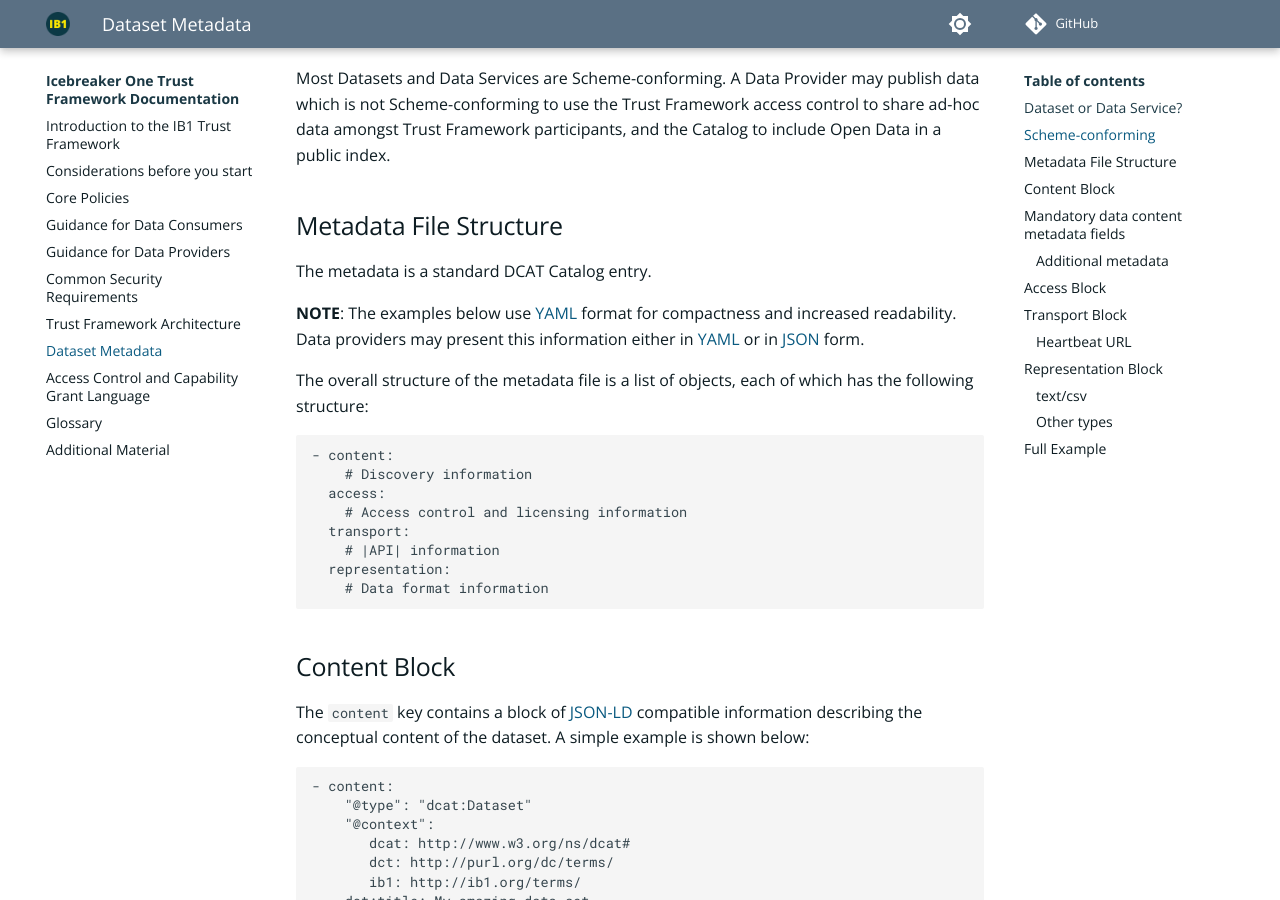
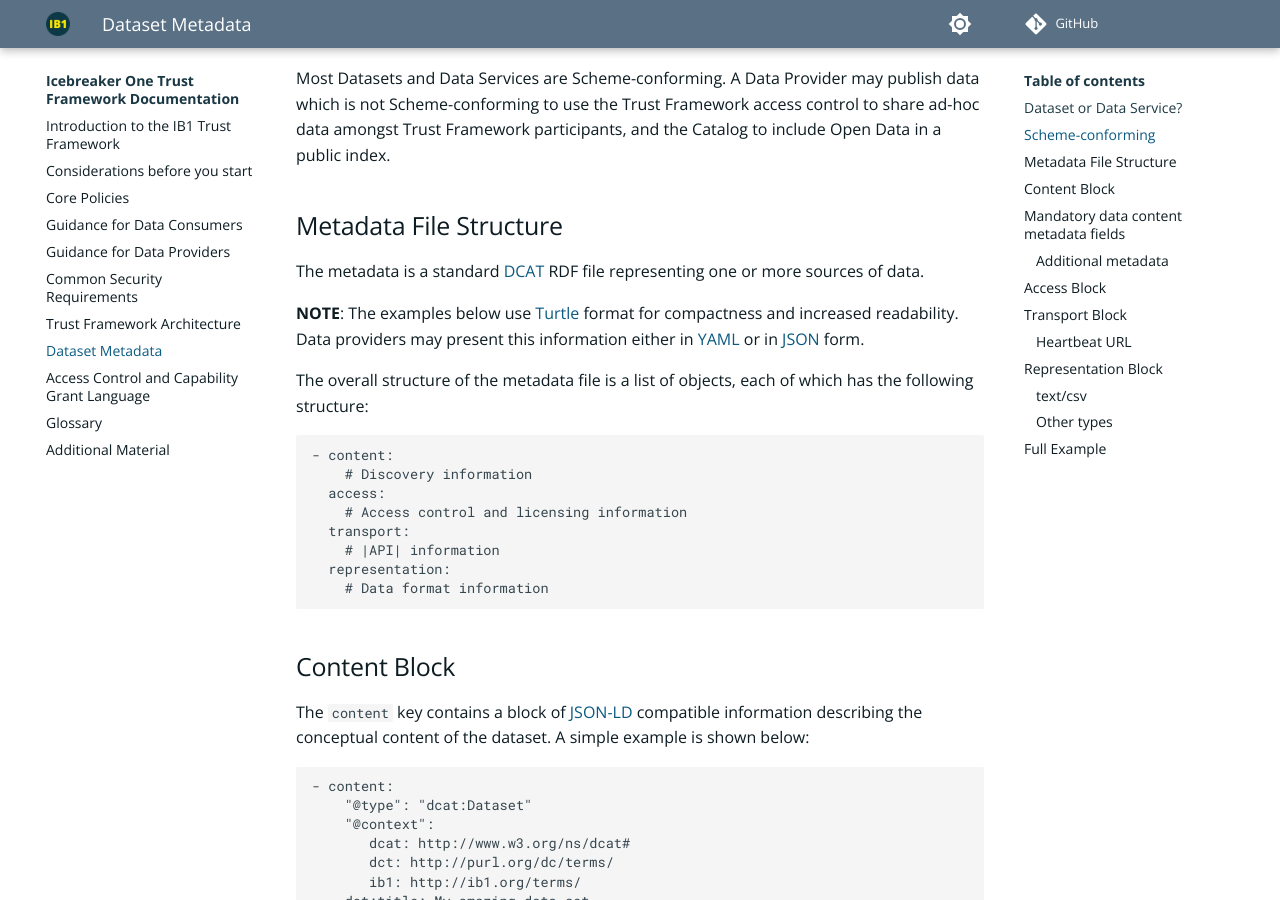
Before and after one commit to icebreakerone/ib1-technical-docs, an MkDocs documentation site: the page built from docs/metadata.md, in a window 1280 px wide and 900 px high, scrolled down 985 px. Built offline with MkDocs 1.6.1 and Material for MkDocs 9.7.7, drawn with Linux system fonts in a browser that asks for light colours; plug-ins that fetch from the network failed and are left out; comment, search, counter and statistics services are not loaded; the version menu is left out.

Commit message:
docs/metadata.md updated from https://stackedit.net/

```diff
--- a/docs/metadata.md
+++ b/docs/metadata.md
@@ -45,9 +45,9 @@ Most Datasets and Data Services are Scheme-conforming. A Data Provider may publi
 
 ## Metadata File Structure
 
-The metadata is a standard DCAT Catalog entry.
+The metadata is a standard [DCAT](https://www.w3.org/TR/vocab-dcat-3/) RDF file representing one or more sources of data.
 
-**NOTE**: The examples below use [YAML](glossary.md#term-YAML-Ain-t-Markup-Language) format for compactness and increased readability. Data providers may present this
+**NOTE**: The examples below use [Turtle](https://www.w3.org/TR/turtle/) format for compactness and increased readability. Data providers may present this
 information either in [YAML](glossary.md#term-YAML-Ain-t-Markup-Language) or in [JSON](glossary.md#term-Javascript-Object-Notation) form.
 
 The overall structure of the metadata file is a list of objects, each of which has the following structure:
```
Also changed, not shown: other parts of docs/metadata.md (+3 -3 lines).
